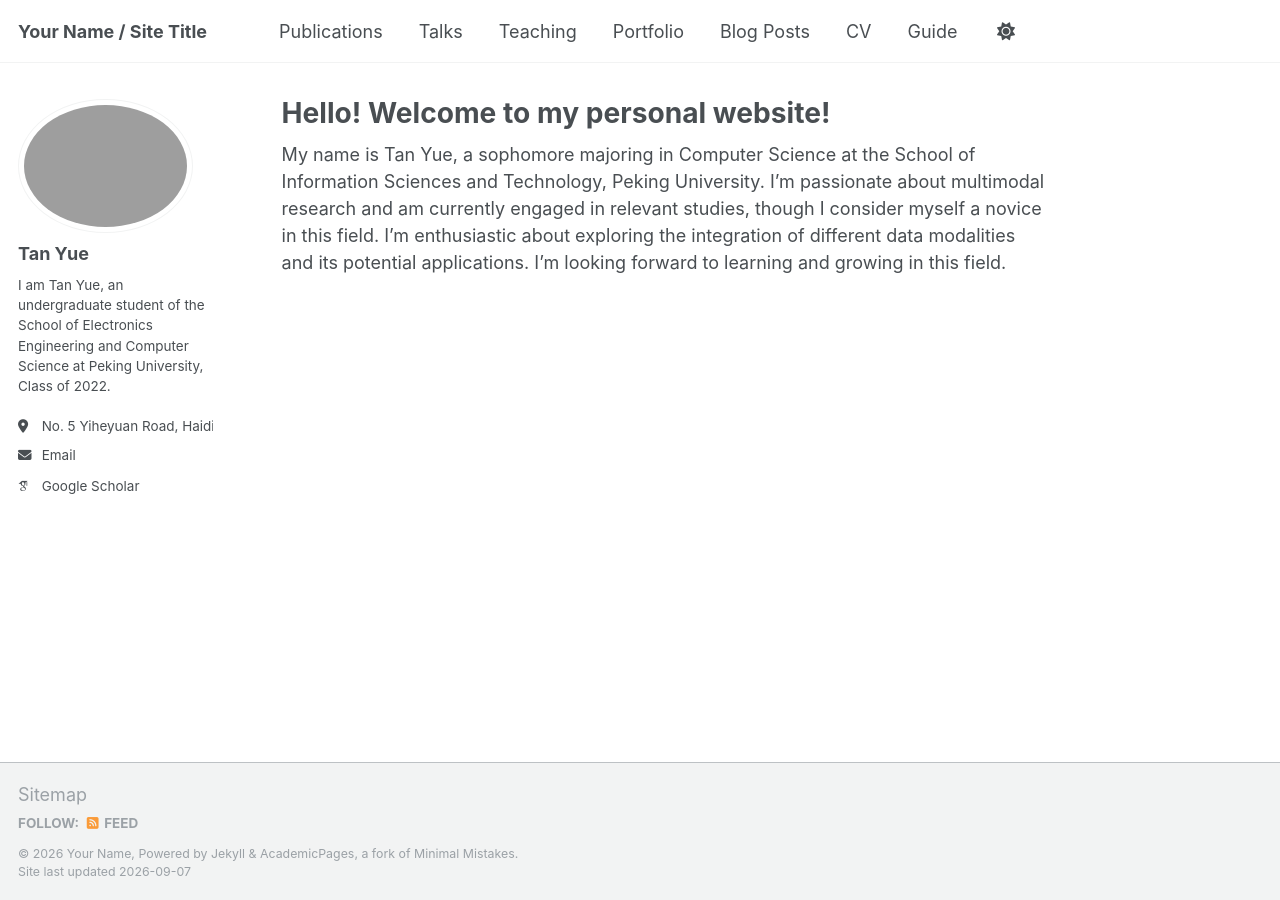
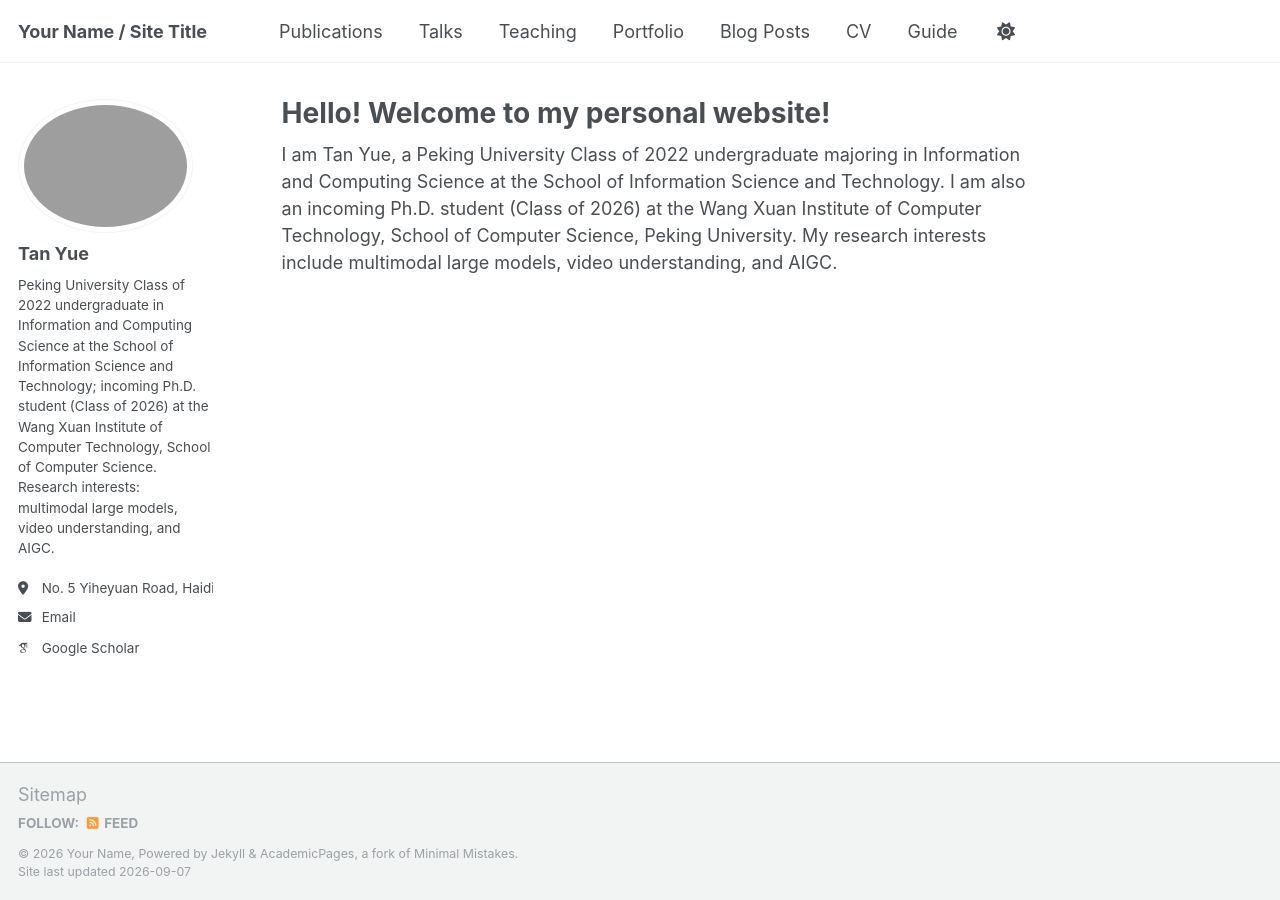
Before and after one commit to Tangent0308/Tangent0308.github.io, a Jekyll site: the page built from _pages/about.md, in a window 1280 px wide. Built offline with Jekyll 4.4.1, drawn with Linux system fonts in a browser that asks for light colours; some web fonts are replaced.

Commit message:
Update personal profile text
Revise the sidebar bio and homepage introduction in English to reflect the current undergraduate program, incoming Ph.D. position, and research interests.

Co-Authored-By: Claude Code <noreply@anthropic.com>

```diff
--- a/_config.yml
+++ b/_config.yml
@@ -25,7 +25,7 @@ author:
   avatar           : "tan-yue-avatar.jpg"
   name             : "Tan Yue"
   pronouns         : # example: "she/her"
-  bio              : "I am Tan Yue, an undergraduate student of the School of Electronics Engineering and Computer Science at Peking University, Class of 2022."
+  bio              : "Peking University Class of 2022 undergraduate in Information and Computing Science at the School of Information Science and Technology; incoming Ph.D. student (Class of 2026) at the Wang Xuan Institute of Computer Technology, School of Computer Science. Research interests: multimodal large models, video understanding, and AIGC."
   location         : "No. 5 Yiheyuan Road, Haidian District, Beijing, China."
   # employer         : "Red Brick University"
   uri              : # URL
--- a/_pages/about.md
+++ b/_pages/about.md
@@ -7,4 +7,4 @@ redirect_from:
   - /about.html
 ---
 
-My name is Tan Yue, a sophomore majoring in Computer Science at the School of Information Sciences and Technology, Peking University. I'm passionate about multimodal research and am currently engaged in relevant studies, though I consider myself a novice in this field. I'm enthusiastic about exploring the integration of different data modalities and its potential applications. I'm looking forward to learning and growing in this field.
+I am Tan Yue, a Peking University Class of 2022 undergraduate majoring in Information and Computing Science at the School of Information Science and Technology. I am also an incoming Ph.D. student (Class of 2026) at the Wang Xuan Institute of Computer Technology, School of Computer Science, Peking University. My research interests include multimodal large models, video understanding, and AIGC.
```
